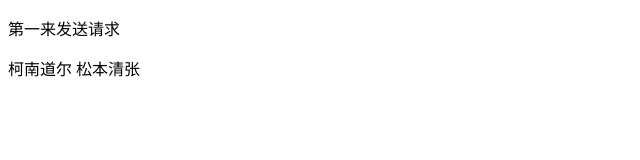
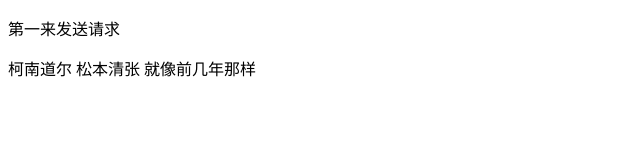
Before and after one commit to lcysunny/hehe, a plain HTML site: page index.html in a window 1280 px wide. Shown: the whole page, without its empty margins (0-640 px from the left). Drawn offline with Linux system fonts and the light colour scheme.

Commit message:
不知名的提交方式

```diff
--- a/index.html
+++ b/index.html
@@ -7,5 +7,7 @@
 <body>
 	<p>第一来发送请求</p>
 <span>柯南道尔 松本清张</span>
+
+就像前几年那样
 </body>
 </html>
```
